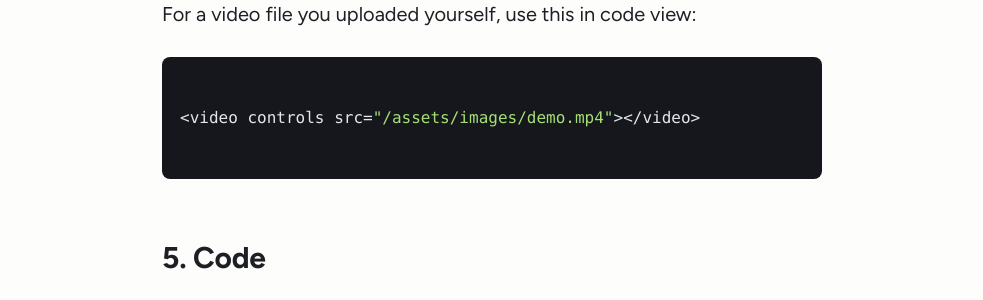
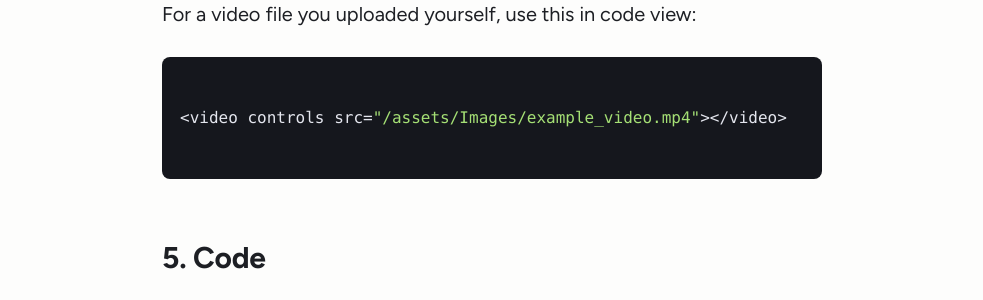
Before and after one commit to cloudskim/cloudskim.github.io, a Jekyll site: the page built from _posts/2026-10-14-template-every-feature-in-one-writeup.md, in a window 1280 px wide and 900 px high, scrolled down 3407 px. Shown: the part 152-452 px from the top of the window, without its empty margins (148-1131 px from the left). Built offline with Jekyll 4.4.1, drawn with Linux system fonts in a browser that asks for light colours.

Commit message:
Update _posts/2026-10-14-template-every-feature-in-one-writeup.md (via Pages CMS)

````diff
--- a/_posts/2026-10-14-template-every-feature-in-one-writeup.md
+++ b/_posts/2026-10-14-template-every-feature-in-one-writeup.md
@@ -54,7 +54,7 @@ For a video file you uploaded yourself, use this in code view:
 
 ```html
 
-<video controls src="/assets/images/demo.mp4"></video>
+<video controls src="/assets/Images/example_video.mp4"></video>
 
 ```
 
````
